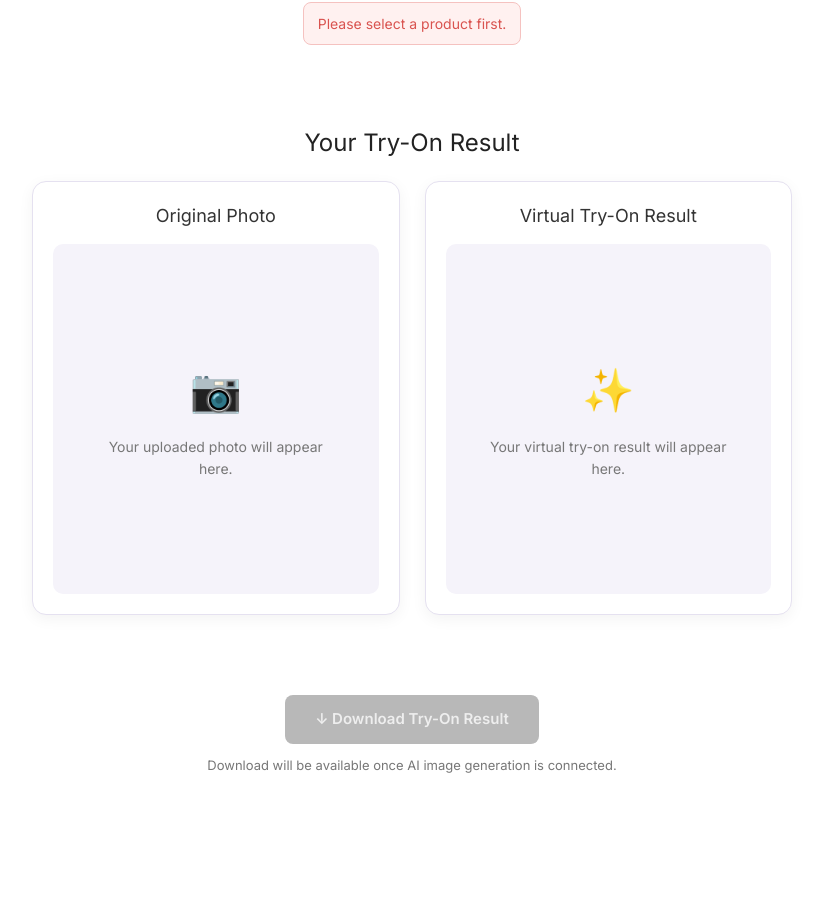
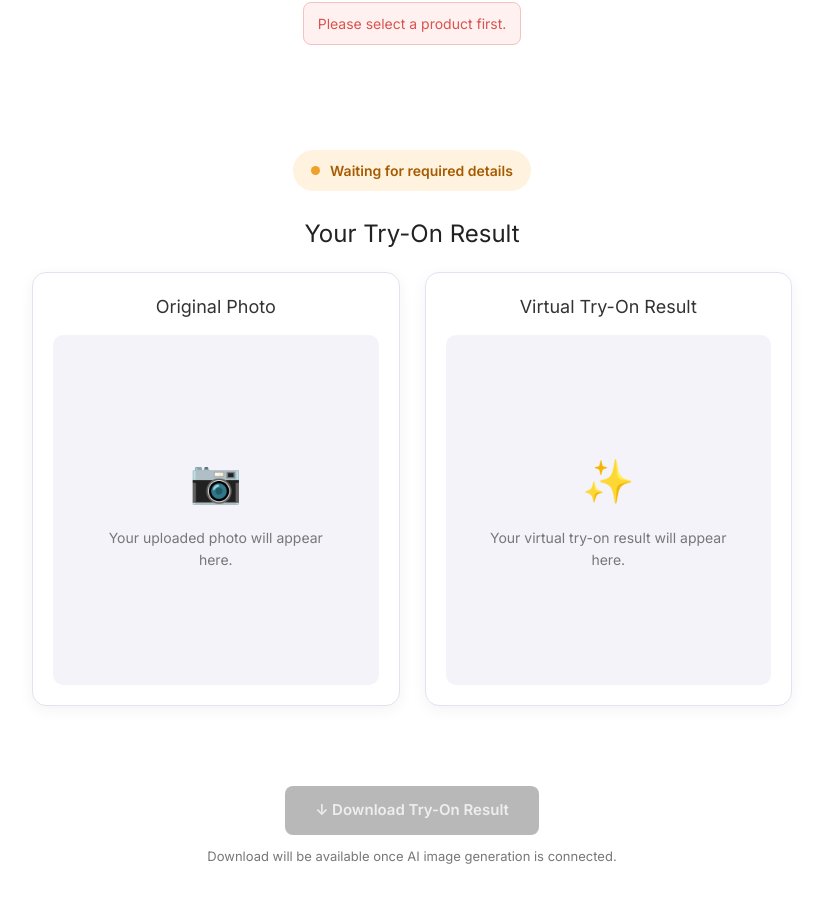
Before and after one commit to Vivekvadher1/Virtual-TryOn, a Next.js app in the folder virtual-ai-tryon/: page /explore/try-on in a window 1280 px wide. Shown: the part 1127-2029 px from the top of the page, without its empty margins (228-1051 px from the left). Built offline with nearby package versions, Linux system fonts and the light colour scheme.

Commit message:
Try On Status Indicator
Added TryOn  status indicator for the result of output

```diff
--- a/virtual-ai-tryon/app/explore/try-on/page.tsx
+++ b/virtual-ai-tryon/app/explore/try-on/page.tsx
@@ -49,6 +49,24 @@ function TryOnContent() {
   const isReadyToGenerate = Boolean(
     uploadedImage && selectedProduct && isSizeValid && isColorValid,
   );
+
+  // Determine the current Try-On status.
+  const tryOnStatus = isGenerating
+    ? "Generating your Try-On..."
+    : generationMessage
+      ? "Request prepared — AI integration pending"
+      : isReadyToGenerate
+        ? "Ready to generate"
+        : "Waiting for required details";
+
+  // Set a status class for styling.
+  const tryOnStatusClass = isGenerating
+    ? "generating"
+    : generationMessage
+      ? "prepared"
+      : isReadyToGenerate
+        ? "ready"
+        : "waiting";
 
   // Handle the selected image file.
   const handleImageUpload = (event: React.ChangeEvent<HTMLInputElement>) => {
@@ -288,6 +306,12 @@ function TryOnContent() {
 
       {/* Try-On Result Preview Section */}
       <section className="try-on-result-section">
+        {/* Try-On Status Indicator */}
+        <div className={`try-on-status ${tryOnStatusClass}`}>
+          <span className="status-dot"></span>
+          <p>{tryOnStatus}</p>
+        </div>
+
         <h2>Your Try-On Result</h2>
 
         <div className="try-on-comparison">
--- a/virtual-ai-tryon/app/styles/TryOn.css
+++ b/virtual-ai-tryon/app/styles/TryOn.css
@@ -468,3 +468,74 @@
         transform: rotate(360deg);
     }
 }
+
+/* Try-On Status Indicator */
+.try-on-status {
+    display: flex;
+    align-items: center;
+    justify-content: center;
+    gap: 10px;
+    width: fit-content;
+    margin: 25px auto;
+    padding: 10px 18px;
+    border-radius: 30px;
+    font-size: 14px;
+    font-weight: 600;
+}
+
+.try-on-status p {
+    margin: 0;
+}
+
+.status-dot {
+    width: 9px;
+    height: 9px;
+    border-radius: 50%;
+}
+
+/* Waiting for required details */
+.try-on-status.waiting {
+    background-color: #fff3e0;
+    color: #a65b00;
+}
+
+.try-on-status.waiting .status-dot {
+    background-color: #f0a12b;
+}
+
+/* Ready to generate */
+.try-on-status.ready {
+    background-color: #e8f5e9;
+    color: #267a36;
+}
+
+.try-on-status.ready .status-dot {
+    background-color: #35a853;
+}
+
+/* Generating */
+.try-on-status.generating {
+    background-color: #e8f0fe;
+    color: #2457a6;
+}
+
+.try-on-status.generating .status-dot {
+    background-color: #4285f4;
+    animation: statusPulse 1s infinite;
+}
+
+/* Request prepared */
+.try-on-status.prepared {
+    background-color: #f0eaff;
+    color: #6941a5;
+}
+
+.try-on-status.prepared .status-dot {
+    background-color: #8255c5;
+}
+
+@keyframes statusPulse {
+    50% {
+        opacity: 0.3;
+    }
+}
```
